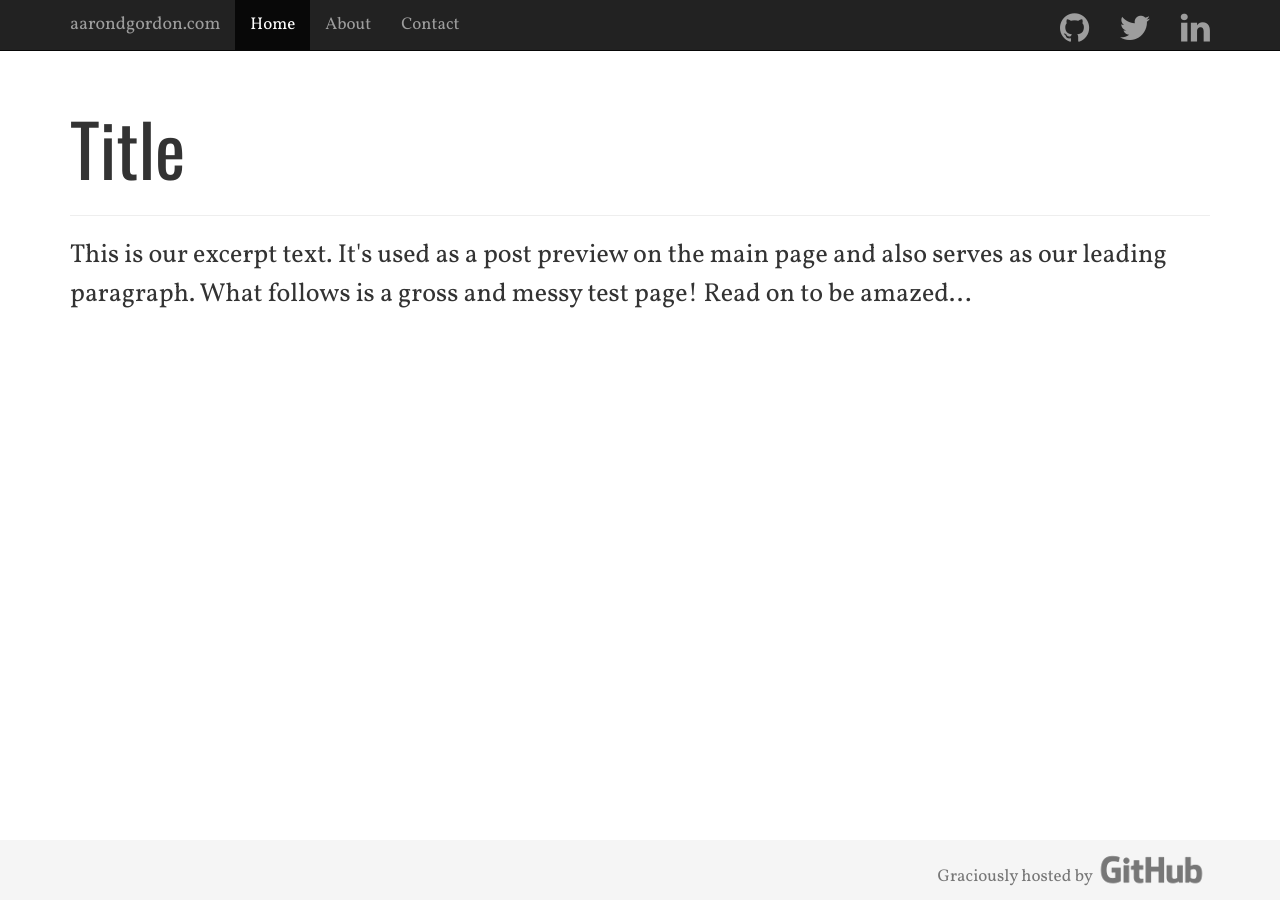
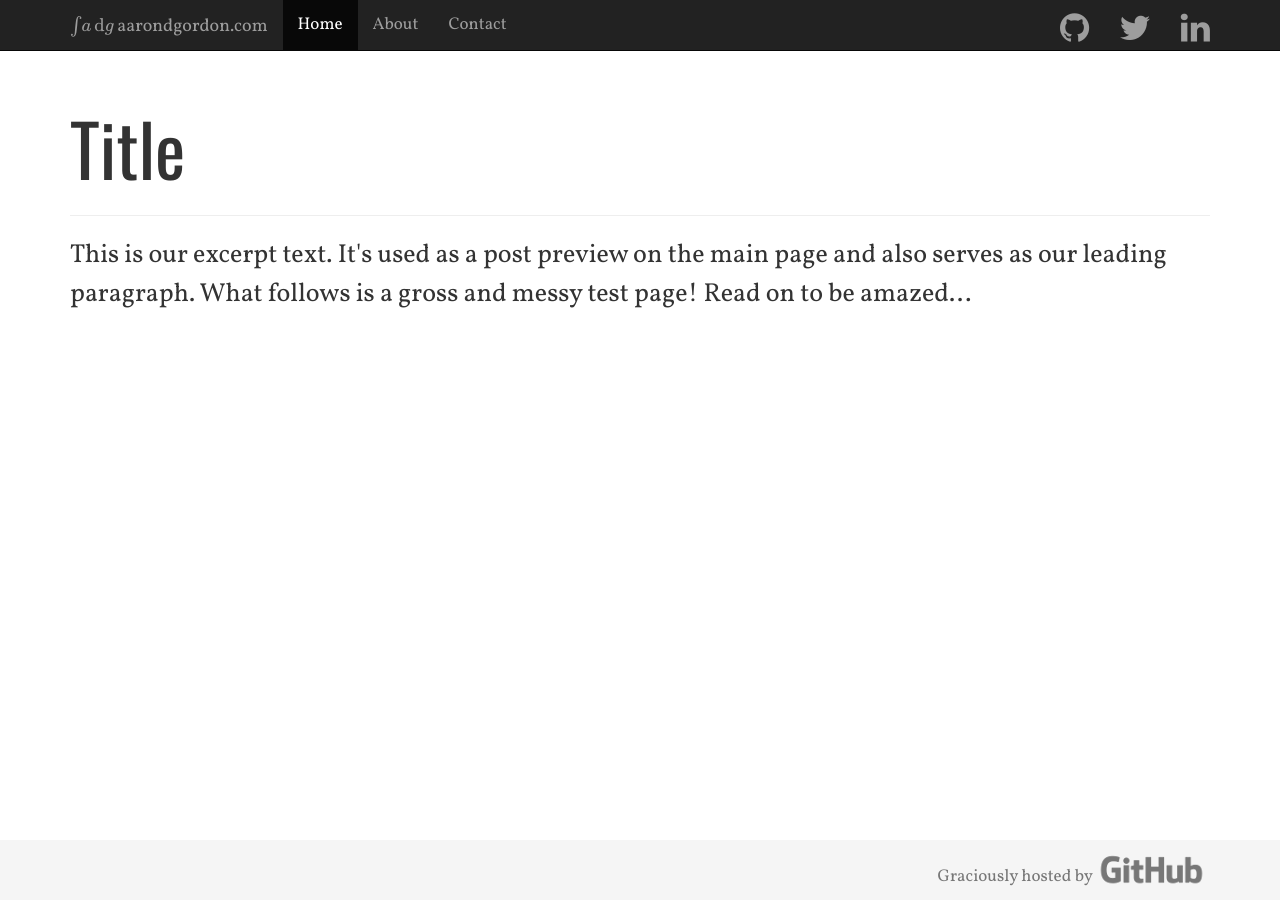
Before and after one commit to aarondgordon/aarondgordon.github.io, a Jekyll site: the page built from index.html, in a window 1280 px wide. Built offline with Jekyll 4.4.1, drawn with Linux system fonts in a browser that asks for light colours; nearby versions of some CDN libraries; formulas are drawn with MathJax 3.

Commit message:
Update default.html

```diff
--- a/_layouts/default.html
+++ b/_layouts/default.html
@@ -47,7 +47,7 @@
             <span class="icon-bar"></span>
             <span class="icon-bar"></span>
           </button>
-          <a class="navbar-brand" href="#">aarondgordon.com</a>
+          <a class="navbar-brand" href="#">\(\int\!a\, \mathrm{d}g\) aarondgordon.com</a>
         </div>
         <div id="navbar" class="collapse navbar-collapse">
           <ul class="nav navbar-nav">
```
